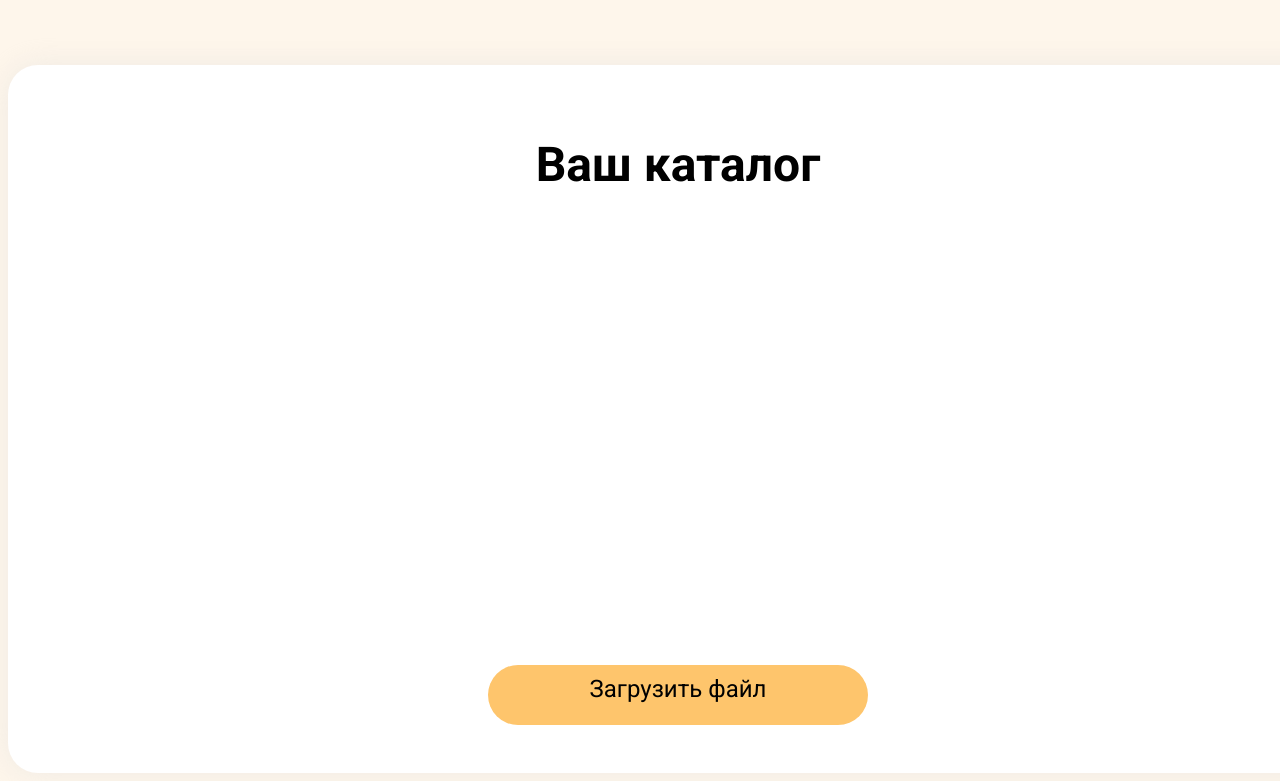
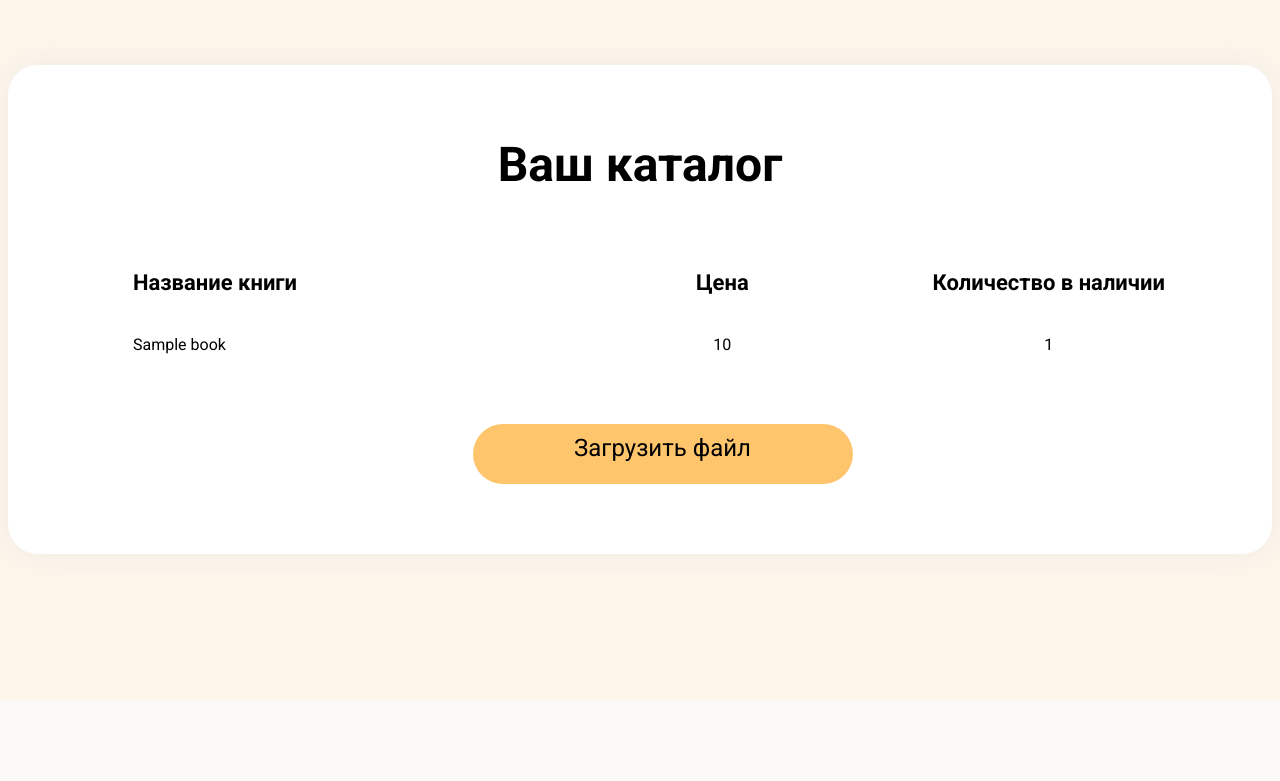
Before and after one commit to Houston202/BookCourt_main, a Django app: page /database/ in a window 1280 px wide; the page is wider, and only the part inside the window is pictured. Shown: the part 99-880 px from the top of that part. After the commit the page ends 800 px from the top of that part, so only its background shows below. Run offline with Django 4.2, Linux system fonts and the light colour scheme; tables that the repository leaves empty hold one stand-in row (values such as "Sample post").

Commit message:
add dynamic table for books (file uppend in xlsx)

```diff
--- a/BookCourt/database/templates/database/katalog.html
+++ b/BookCourt/database/templates/database/katalog.html
@@ -20,22 +20,30 @@
   <main>
     <div class="book-container">
       <h1 class="form-title">Ваш каталог</h1>
+
       <div class="wrapper">
+        <table>
+          <thead>
+            <th>Название книги</th>
+            <th>Цена</th>
+            <th>Количество в наличии</th>
+          </thead>
+          <tbody>
             {% for item in database %}
-        <div class="card">
-            <div class="card-title">
-              <p>{{ item.title }}<br>
-              </p>
-            </div>
-        </div>
+              <tr>
+                <td class="title">{{ item.Name }}</td>
+                <td class="price">{{ item.Price }}</td>
+                <td class="stock">{{ item.Remainder }}</td>
+              </tr>
             {% endfor %}
-    </div>
+          </tbody>
+        </table>
         <form method="post"  enctype="multipart/form-data">
           <div class="file-uppend">
             {% csrf_token %}
             <label for="catalog"><div>Загрузить файл</div>
               <div class="inputik">
-            <input type="file" accept=".xlsx,.cvs" id="catalog" onchange="form.submit()" required name="file"><br><br>
+                <input type="file" accept=".xlsx,.cvs" id="catalog" onchange="form.submit()" required name="file"><br>
               </div>
             </label>
           </div>
--- a/BookCourt/main/static/main/css/katalog.css
+++ b/BookCourt/main/static/main/css/katalog.css
@@ -13,8 +13,6 @@
 
 .book-container {
   position: relative;
-  width: 1220px;
-  height: 570px;
   background: #FFFFFF;
   box-shadow: 0px 0px 30px rgba(218, 218, 218, 0.4);
   justify-content: center;
@@ -23,12 +21,12 @@
   padding-left: 60px;
   padding-right: 60px;
   padding-top: 38px;
-  padding-bottom: 100px;
+  padding-bottom: 10px;
 }
 
 .wrapper {
   display: flex;
-  flex-direction: row;
+  flex-direction: column;
   margin-top: 55px;
   margin-bottom: 40px;
   margin-left: 45px;
@@ -45,10 +43,8 @@
 
 .card {
   background-color: transparent;
-  width: 195px;
-  height: 255px;
-  margin-bottom: 80px;
-  margin-right: 67px;
+  width: 600px;
+  height: 60px;
   padding: 20px;
 }
 
@@ -60,14 +56,14 @@
 .card-title {
   margin-top: 20px;
   font-size: 20px;
-  font-weight: 300;
+  font-weight: 400;
 }
 
 .file-uppend {
   background: #FEC56C;
   width: 380px;
   height: 50px;
-  margin: 0 auto;
+  margin: 50px auto 20px auto;
   padding-top: 18px;
   text-decoration: none;
   text-align: center;
@@ -108,3 +104,37 @@
   position: absolute;
   cursor: pointer;
 }
+
+table {
+  table-layout: fixed;
+  width: 100%;
+  border-collapse: collapse;
+}
+
+thead th:nth-child(1) {
+  width: 15%;
+  text-align: left;
+  font-size: 22px;
+}
+
+thead th:nth-child(2) {
+  width: 10%;
+  font-size: 22px;
+}
+
+thead th:nth-child(3) {
+  width: 10%;
+  font-size: 22px;
+}
+
+th, td {
+  padding: 20px;
+}
+
+tbody td.stock, td.price {
+  text-align: center;
+}
+
+tbody td.title{
+  text-align: left;
+}
```
Also changed, not shown: BookCourt/database/migrations/0001_initial.py, BookCourt/database/templates/database/img/1618396135_2-phonoteka_org-p-tyomno-serii-fon-2.jpg (added), BookCourt/main/migrations/0001_initial.py. Lines whose indentation alone changed are shown as unchanged.
